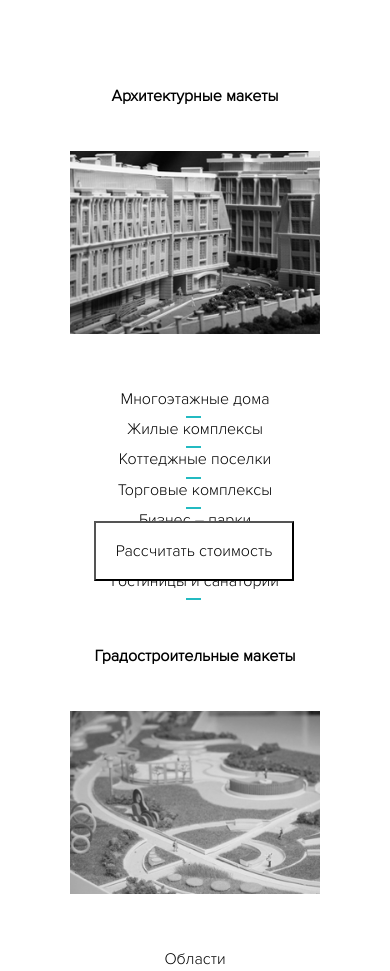
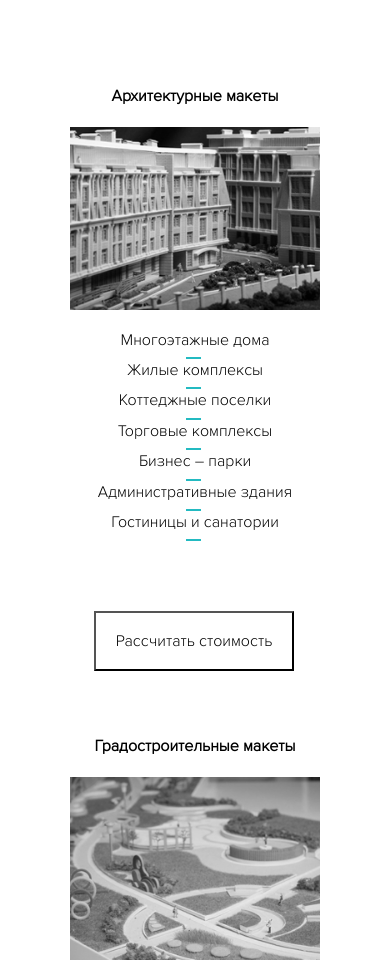
Before and after one commit to alex3287/maquette, a website: page src/index.html in a window 390 px wide. Shown: the part 1240-2211 px from the top of the page. Drawn offline with nearby package versions, Linux system fonts and the light colour scheme.

Commit message:
create small change

```diff
--- a/src/sass/blocks/_layouts.sass
+++ b/src/sass/blocks/_layouts.sass
@@ -63,9 +63,11 @@
 @media (max-width: 580px)
   .card
     width: 280px
-    height: 530px
+    height: 620px
     &__image
       width: 250px
+      margin-bottom: 0
+      margin-top: 0
     &__button
       width: 200px
       left: 39px
```
Also changed, not shown: src/css/style.css, 1 other file.
